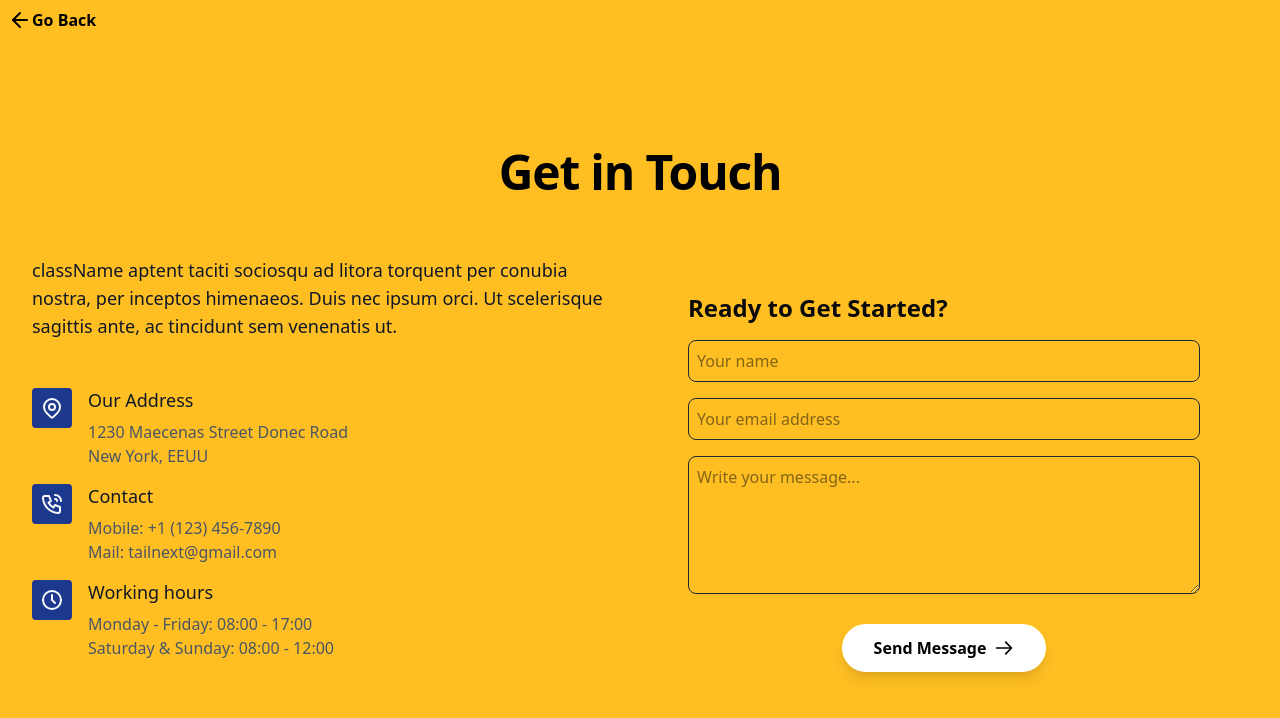
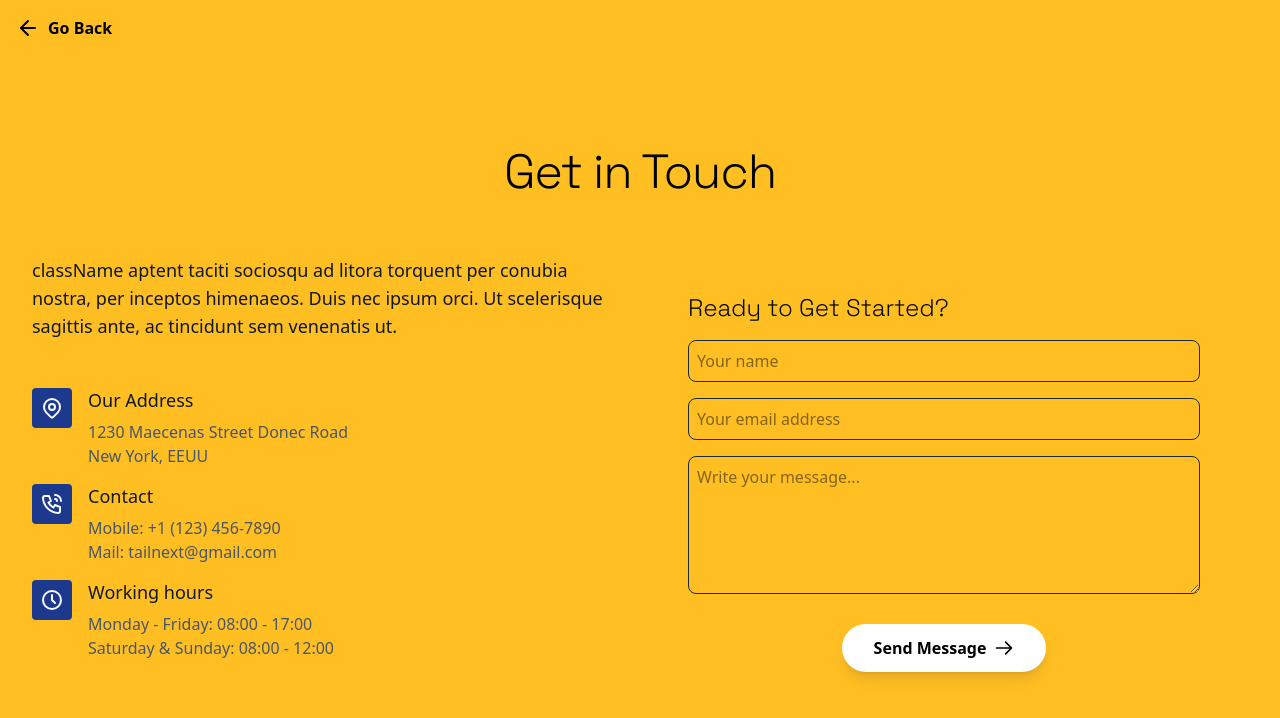
Before and after one commit to remote-cto/aiofy, a Next.js app: page /contact in a window 1280 px wide. Shown: the top 718 px of the page. Built offline with nearby package versions, Linux system fonts and the light colour scheme.

Commit message:
changes done

```diff
--- a/app/components/About.tsx
+++ b/app/components/About.tsx
@@ -14,7 +14,7 @@ const About = () => {
           <h2 className="my-4 font-bold text-3xl  sm:text-5xl font-['SpaceGrotesk']">
             About <span className="text-[#FFBF23]">Our Company</span>
           </h2>
-          <p className="text-gray-700">
+          <p className="text-gray-700 ">
             At Nirvana.AI, we are your partners in navigating the AI revolution.
             As a leading AI consulting company, we specialize in transforming
             businesses through Advanced AI consulting, Custom AI model training,
--- a/app/components/ContactForm.tsx
+++ b/app/components/ContactForm.tsx
@@ -92,7 +92,7 @@ const ContactForm: React.FC = () => {
       <div className="mx-auto max-w-7xl px-4 py-16 sm:px-6 lg:px-8 lg:py-20">
         <div className="mb-4">
           <div className="mb-6 max-w-3xl text-center sm:text-center md:mx-auto md:mb-12">
-            <h2 className="font-heading mb-4 font-bold tracking-tight text-black text-3xl sm:text-5xl">
+            <h2 className="font-heading mb-4 font-bold tracking-tight text-black text-3xl sm:text-5xl font-['SpaceGrotesk']">
               Get in Touch
             </h2>
           </div>
@@ -194,7 +194,7 @@ const ContactForm: React.FC = () => {
               </ul>
             </div>
             <div className="card h-fit max-w-6xl p-5 md:p-12" id="form">
-              <h2 className="mb-4 text-2xl font-bold ">
+              <h2 className="mb-4 text-2xl font-['SpaceGrotesk'] ">
                 Ready to Get Started?
               </h2>
               <form id="contactForm" onSubmit={handleSubmit}>
--- a/app/components/Navbar.tsx
+++ b/app/components/Navbar.tsx
@@ -65,7 +65,7 @@ const Navbar: React.FC = () => {
             </div>
             <div>
               <h1 className="text-xl font-bold">Nirvana.AI</h1>
-              <p className="text-xs text-gray-800">
+              <p className="text-xs text-gray-800 font-['SpaceGrotesk']">
                 Building Intelligent AI Solutions{" "}
               </p>
             </div>
@@ -76,19 +76,19 @@ const Navbar: React.FC = () => {
               href="/"
               className="text-gray-900 hover:text-gray-900 relative group"
             >
-              <span>Home</span>
+              <span className="font-['SpaceGrotesk']">Home</span>
               <span className="absolute -bottom-1 left-0 w-0 h-0.5 bg-yellow-400 transition-all duration-300 group-hover:w-full"></span>
             </a>
             <a
               href="/contact"
               className="text-gray-900 hover:text-gray-900 relative group"
             >
-              <span>Contact</span>
+              <span className="font-['SpaceGrotesk']">Contact</span>
               <span className="absolute -bottom-1 left-0 w-0 h-0.5 bg-yellow-400 transition-all duration-300 group-hover:w-full"></span>
             </a>
             <button
               onClick={scrollToServices}
-              className="bg-yellow-400 hover:bg-yellow-500 text-gray-900 font-medium py-2 px-6 rounded-md transition-all duration-300 transform hover:scale-105 hover:shadow-md"
+              className="bg-yellow-400 hover:bg-yellow-500 text-gray-900 font-medium py-2 px-6 rounded-md transition-all duration-300 transform hover:scale-105 hover:shadow-md font-['SpaceGrotesk']"
             >
               Get Started
             </button>
@@ -135,7 +135,7 @@ const Navbar: React.FC = () => {
         >
           <div className="p-6">
             <div className="flex justify-between items-center mb-8">
-              <h2 className="text-xl font-bold">Menu</h2>
+              <h2 className="text-xl font-bold font-['SpaceGrotesk']">Menu</h2>
               <button
                 onClick={() => setIsMenuOpen(false)}
                 className="text-gray-700 hover:text-gray-900 focus:outline-none"
@@ -155,23 +155,23 @@ const Navbar: React.FC = () => {
                 </svg>
               </button>
             </div>
-            <div className="flex flex-col space-y-4">
+            <div className="flex flex-col space-y-4 ">
               <a
                 href="/"
-                className="text-gray-800 hover:text-gray-900 py-2 border-b border-gray-100 hover:border-yellow-400 transition-colors duration-300"
+                className="text-gray-800 hover:text-gray-900 py-2 border-b border-gray-100 hover:border-yellow-400 transition-colors duration-300 font-['SpaceGrotesk']"
               >
                 Home
               </a>
               <a
                 href="/contact"
-                className="text-gray-800 hover:text-gray-900 py-2 border-b border-gray-100 hover:border-yellow-400 transition-colors duration-300"
+                className="text-gray-800 hover:text-gray-900 py-2 border-b border-gray-100 hover:border-yellow-400 transition-colors duration-300 font-['SpaceGrotesk']"
               >
                 Contact
               </a>
               <div className="pt-4">
                 <button
                   onClick={scrollToServices}
-                  className="bg-yellow-400 hover:bg-yellow-500 text-gray-900 font-medium py-3 px-4 rounded-md w-full transition-all duration-300 shadow-sm hover:shadow"
+                  className="bg-yellow-400 hover:bg-yellow-500 text-gray-900 font-medium py-3 px-4 rounded-md w-full transition-all duration-300 shadow-sm hover:shadow font-['SpaceGrotesk']"
                 >
                   Get Started
                 </button>
--- a/app/components/WhatOurClientSay.tsx
+++ b/app/components/WhatOurClientSay.tsx
@@ -67,7 +67,7 @@ const WhatOurClientsSay: React.FC = () => {
     <div className="bg-[#FFBF23] py-16 px-4">
       <div className="max-w-6xl mx-auto">
         <div className="text-center mb-12">
-          <h2 className="text-4xl font-extrabold text-black mb-4 flex items-center justify-center">
+          <h2 className="text-3xl  sm:text-5xl text-black mb-4 flex items-center justify-center font-['SpaceGrotesk']">
 
             What Our Clients Say
           </h2>
--- a/app/contact/page.tsx
+++ b/app/contact/page.tsx
@@ -12,18 +12,18 @@ const Page = () => {
   };
 
   return (
-    <div className="min-h-[100dvh] overflow-hidden flex flex-col">
+    <div className="min-h-screen overflow-y-hidden flex flex-col">
       <div className="bg-[#FFBF23] flex-1">
-        <div className="">
+
           <button
             onClick={handleGoBack}
-            className="inline-flex items-center gap- p-2 text-black rounded-full font-bold transition-colors hover:bg-white/10"
+            className="inline-flex items-center gap-2 p-4 text-black rounded-full font-bold transition-colors hover:bg-white/10"
             aria-label="Go back"
           >
             <ArrowLeft size={24} className="text-black" />
             <span>Go Back</span>
           </button>
-        </div>
+
       </div>
       <ContactForm />
     </div>
```
